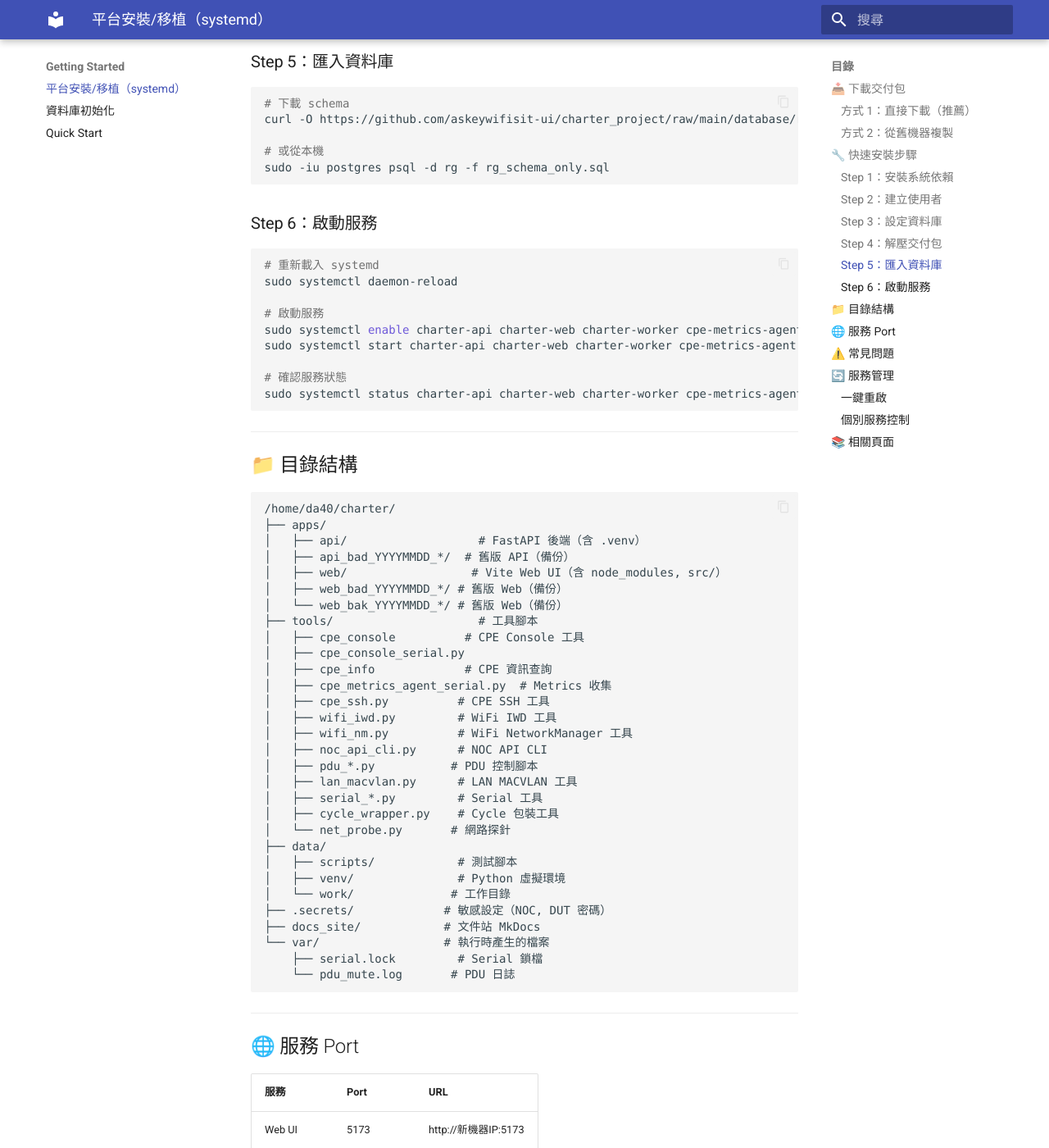
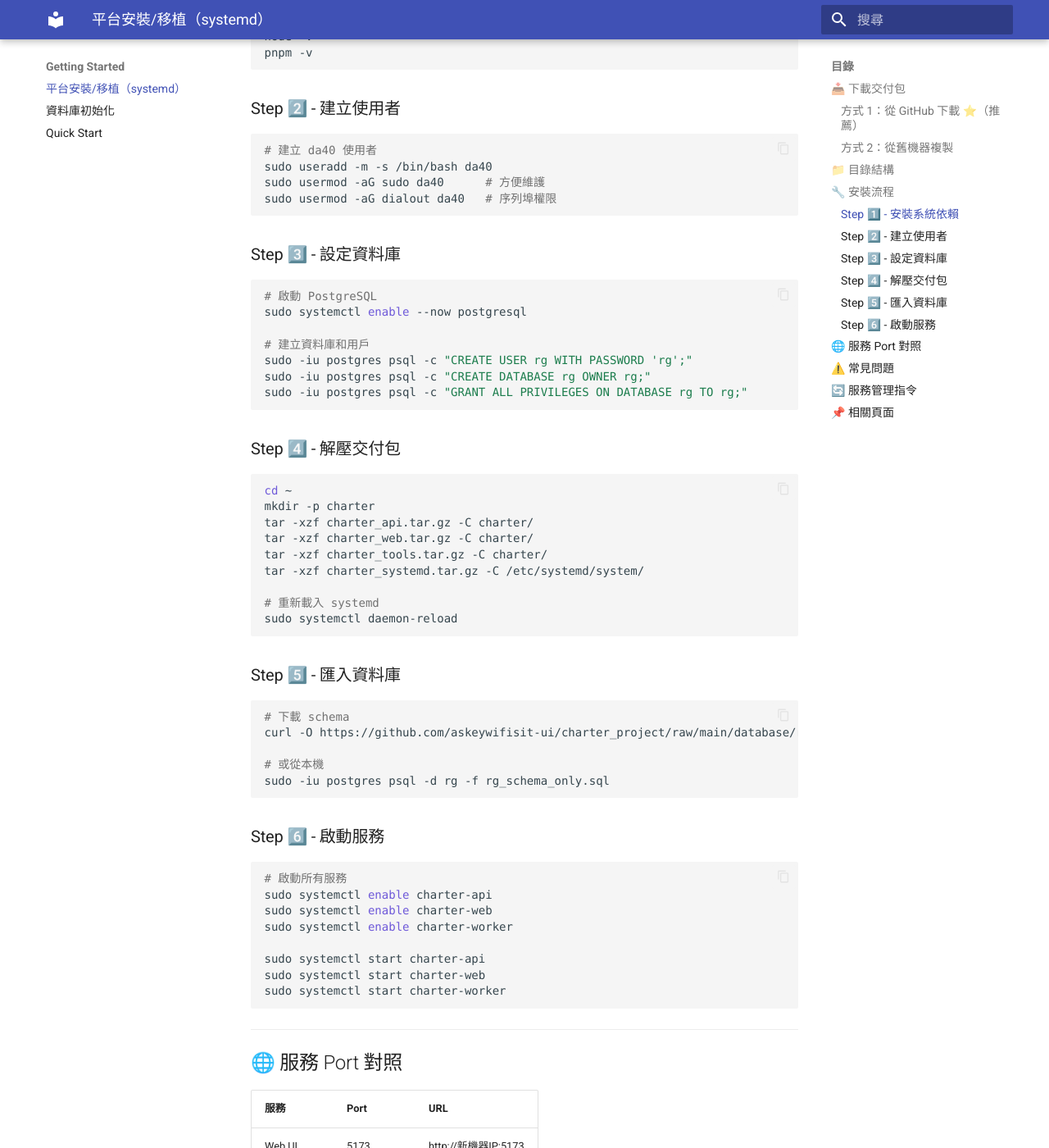
Before and after one commit to askeywifisit-ui/charter_project, an MkDocs documentation site: the page built from docs/charter_site/docs/getting_started/platform_install.md, in a window 1280 px wide and 1400 px high, scrolled down 2073 px. Shown: the whole window at 82% size. Built offline with MkDocs 1.6.1 and Material for MkDocs 9.7.7, drawn with Linux system fonts in a browser that asks for light colours; comment, search, counter and statistics services are not loaded; some of the changed text lies outside the part shown.

Commit message:
Rewrite platform_install.md - complete handoff structure with 6 steps

````diff
--- a/docs/charter_site/docs/getting_started/platform_install.md
+++ b/docs/charter_site/docs/getting_started/platform_install.md
@@ -6,111 +6,25 @@
 
 ## 📥 下載交付包
 
-### 方式 1：直接下載（推薦）
+### 方式 1：從 GitHub 下載 ⭐（推薦）
 
-從 GitHub 下載打包好的檔案：
+直接點擊下載：
 
-| 檔案 | 大小 | 用途 |
-|------|------|------|
-| [charter_api.tar.gz](https://github.com/askeywifisit-ui/charter_project/raw/main/packages/charter_api.tar.gz) | ~30MB | API 程式 |
-| [charter_web.tar.gz](https://github.com/askeywifisit-ui/charter_project/raw/main/packages/charter_web.tar.gz) | ~23MB | Web UI 程式 |
-| [charter_tools.tar.gz](https://github.com/askeywifisit-ui/charter_project/raw/main/packages/charter_tools.tar.gz) | ~264KB | 工具腳本 |
-| [charter_systemd_units.tar.gz](https://github.com/askeywifisit-ui/charter_project/raw/main/packages/charter_systemd_units.tar.gz) | ~618B | Systemd 設定 |
+| 檔案 | 大小 | 說明 |
+|:-----|:----:|:-----|
+| [📦 charter_api.tar.gz](https://github.com/askeywifisit-ui/charter_project/raw/main/packages/charter_api_20260310_201313.tar.gz) | ~30MB | API 程式 |
+| [📦 charter_web.tar.gz](https://github.com/askeywifisit-ui/charter_project/raw/main/packages/charter_web_20260310_201313.tar.gz) | ~23MB | Web UI 程式 |
+| [📦 charter_tools.tar.gz](https://github.com/askeywifisit-ui/charter_project/raw/main/packages/charter_tools_20260310_201313.tar.gz) | ~264KB | 工具腳本 |
+| [📦 charter_systemd.tar.gz](https://github.com/askeywifisit-ui/charter_project/raw/main/packages/charter_systemd_units_11F_140_20260311_105846.tar.gz) | ~1KB | Systemd 設定 |
 
-**或從 GitHub 頁面下載**：
-https://github.com/askeywifisit-ui/charter_project/tree/main/packages
+> 📌 或從 [GitHub Packages 頁面](https://github.com/askeywifisit-ui/charter_project/tree/main/packages) 下載所有檔案
+
+---
 
 ### 方式 2：從舊機器複製
 
 ```bash
-# 在舊機器執行
 scp -r da40@舊機器IP:/home/da40/charter /home/da40/
-```
-
----
-
-## 🔧 快速安裝步驟
-
-### Step 1：安裝系統依賴
-
-```bash
-# 更新系統
-sudo apt update
-
-# 安裝軟體
-sudo apt install -y \
-  python3 python3-venv python3-pip \
-  postgresql postgresql-contrib \
-  git unzip curl jq \
-  build-essential \
-  postgresql-client
-
-# 安裝 Node.js（20.x 或 22.x）
-curl -fsSL https://deb.nodesource.com/setup_20.x | sudo -E bash -
-sudo apt install -y nodejs
-
-# 安裝 pnpm
-npm install -g pnpm
-
-# 驗證
-node -v
-pnpm -v
-```
-
-### Step 2：建立使用者
-
-```bash
-# 建立 da40 使用者
-sudo useradd -m -s /bin/bash da40
-sudo usermod -aG sudo da40      # 方便維護
-sudo usermod -aG dialout da40   # 序列埠權限
-```
-
-### Step 3：設定資料庫
-
-```bash
-# 啟動 PostgreSQL
-sudo systemctl enable --now postgresql
-
-# 建立資料庫和用戶
-sudo -iu postgres psql -c "CREATE USER rg WITH PASSWORD 'rg';"
-sudo -iu postgres psql -c "CREATE DATABASE rg OWNER rg;"
-sudo -iu postgres psql -c "GRANT ALL PRIVILEGES ON DATABASE rg TO rg;"
-```
-
-### Step 4：解壓交付包
-
-```bash
-cd ~
-mkdir -p charter
-tar -xzf charter_api.tar.gz -C charter/
-tar -xzf charter_web.tar.gz -C charter/
-tar -xzf charter_tools.tar.gz -C charter/
-tar -xzf charter_systemd_units.tar.gz -C /etc/systemd/system/
-```
-
-### Step 5：匯入資料庫
-
-```bash
-# 下載 schema
-curl -O https://github.com/askeywifisit-ui/charter_project/raw/main/database/rg_schema_only.sql
-
-# 或從本機
-sudo -iu postgres psql -d rg -f rg_schema_only.sql
-```
-
-### Step 6：啟動服務
-
-```bash
-# 重新載入 systemd
-sudo systemctl daemon-reload
-
-# 啟動服務
-sudo systemctl enable charter-api charter-web charter-worker cpe-metrics-agent cpe-status-probe
-sudo systemctl start charter-api charter-web charter-worker cpe-metrics-agent cpe-status-probe
-
-# 確認服務狀態
-sudo systemctl status charter-api charter-web charter-worker cpe-metrics-agent cpe-status-probe
 ```
 
 ---
@@ -152,7 +66,95 @@ sudo systemctl status charter-api charter-web charter-worker cpe-metrics-agent c
 
 ---
 
-## 🌐 服務 Port
+## 🔧 安裝流程
+
+### Step 1️⃣ - 安裝系統依賴
+
+```bash
+# 更新系統
+sudo apt update
+
+# 安裝軟體
+sudo apt install -y \
+  python3 python3-venv python3-pip \
+  postgresql postgresql-contrib \
+  git unzip curl jq \
+  build-essential \
+  postgresql-client
+
+# 安裝 Node.js（20.x 或 22.x）
+curl -fsSL https://deb.nodesource.com/setup_20.x | sudo -E bash -
+sudo apt install -y nodejs
+
+# 安裝 pnpm
+npm install -g pnpm
+
+# 驗證
+node -v
+pnpm -v
+```
+
+### Step 2️⃣ - 建立使用者
+
+```bash
+# 建立 da40 使用者
+sudo useradd -m -s /bin/bash da40
+sudo usermod -aG sudo da40      # 方便維護
+sudo usermod -aG dialout da40   # 序列埠權限
+```
+
+### Step 3️⃣ - 設定資料庫
+
+```bash
+# 啟動 PostgreSQL
+sudo systemctl enable --now postgresql
+
+# 建立資料庫和用戶
+sudo -iu postgres psql -c "CREATE USER rg WITH PASSWORD 'rg';"
+sudo -iu postgres psql -c "CREATE DATABASE rg OWNER rg;"
+sudo -iu postgres psql -c "GRANT ALL PRIVILEGES ON DATABASE rg TO rg;"
+```
+
+### Step 4️⃣ - 解壓交付包
+
+```bash
+cd ~
+mkdir -p charter
+tar -xzf charter_api.tar.gz -C charter/
+tar -xzf charter_web.tar.gz -C charter/
+tar -xzf charter_tools.tar.gz -C charter/
+tar -xzf charter_systemd.tar.gz -C /etc/systemd/system/
+
+# 重新載入 systemd
+sudo systemctl daemon-reload
+```
+
+### Step 5️⃣ - 匯入資料庫
+
+```bash
+# 下載 schema
+curl -O https://github.com/askeywifisit-ui/charter_project/raw/main/database/rg_schema_only.sql
+
+# 或從本機
+sudo -iu postgres psql -d rg -f rg_schema_only.sql
+```
+
+### Step 6️⃣ - 啟動服務
+
+```bash
+# 啟動所有服務
+sudo systemctl enable charter-api
+sudo systemctl enable charter-web
+sudo systemctl enable charter-worker
+
+sudo systemctl start charter-api
+sudo systemctl start charter-web
+sudo systemctl start charter-worker
+```
+
+---
+
+## 🌐 服務 Port 對照
 
 | 服務 | Port | URL |
 |------|------|-----|
@@ -166,36 +168,34 @@ sudo systemctl status charter-api charter-web charter-worker cpe-metrics-agent c
 
 | 問題 | 解決方式 |
 |------|----------|
-| API 啟動失敗 | `journalctl -u charter-api -n 50` 檢查日誌 |
-| DB 連不上 | 確認 Postgres 正常 `sudo systemctl status postgresql` |
-| WiFi/Radio 無值 | 確認 cpe-metrics-agent 有 `--with-wifi --with-radio` 參數 |
-| 服務 SSH 斷開後停止 | 確認使用 systemd 管理（不是 nohup） |
-| CPE Status Disconnected | 確認 cpe_info 正常，檢查網路連線 |
+| 資料庫連線錯誤 | 檢查 PostgreSQL 是否啟動：`sudo systemctl status postgresql` |
+| API 無法啟動 | 檢查 .secrets/noc_profiles.json 是否存在 |
+| Web UI 空白 | 檢查 API 是否正常運作在 port 8080 |
 
 ---
 
-## 🔄 服務管理
-
-### 一鍵重啟
+## 🔄 服務管理指令
 
 ```bash
-sudo systemctl restart charter-api charter-web charter-worker cpe-metrics-agent cpe-status-probe
-```
+# 個別服務控制
+sudo systemctl restart charter-api
+sudo systemctl restart charter-web
+sudo systemctl restart charter-worker
 
-### 個別服務控制
+# 查看服務狀態
+sudo systemctl status charter-api
+sudo systemctl status charter-web
+sudo systemctl status charter-worker
 
-```bash
-sudo systemctl start/stop/restart charter-api
-sudo systemctl start/stop/restart charter-web
-sudo systemctl start/stop/restart charter-worker
-sudo systemctl start/stop/restart cpe-metrics-agent
-sudo systemctl start/stop/restart cpe-status-probe
+# 查看日誌
+sudo journalctl -u charter-api -f
+sudo journalctl -u charter-web -f
 ```
 
 ---
 
-## 📚 相關頁面
+## 📌 相關頁面
 
-- [下載交付包](../handoff/downloads/)
-- [搬家腳本說明](../handoff/migration_scripts/)
-- [資料庫初始化](database_setup/)
+- [📄 資料庫初始化](../getting_started/database_setup/)
+- [📦 下載交付包](../handoff/downloads/)
+- [🔧 移植腳本](../handoff/migration_scripts/)
````
